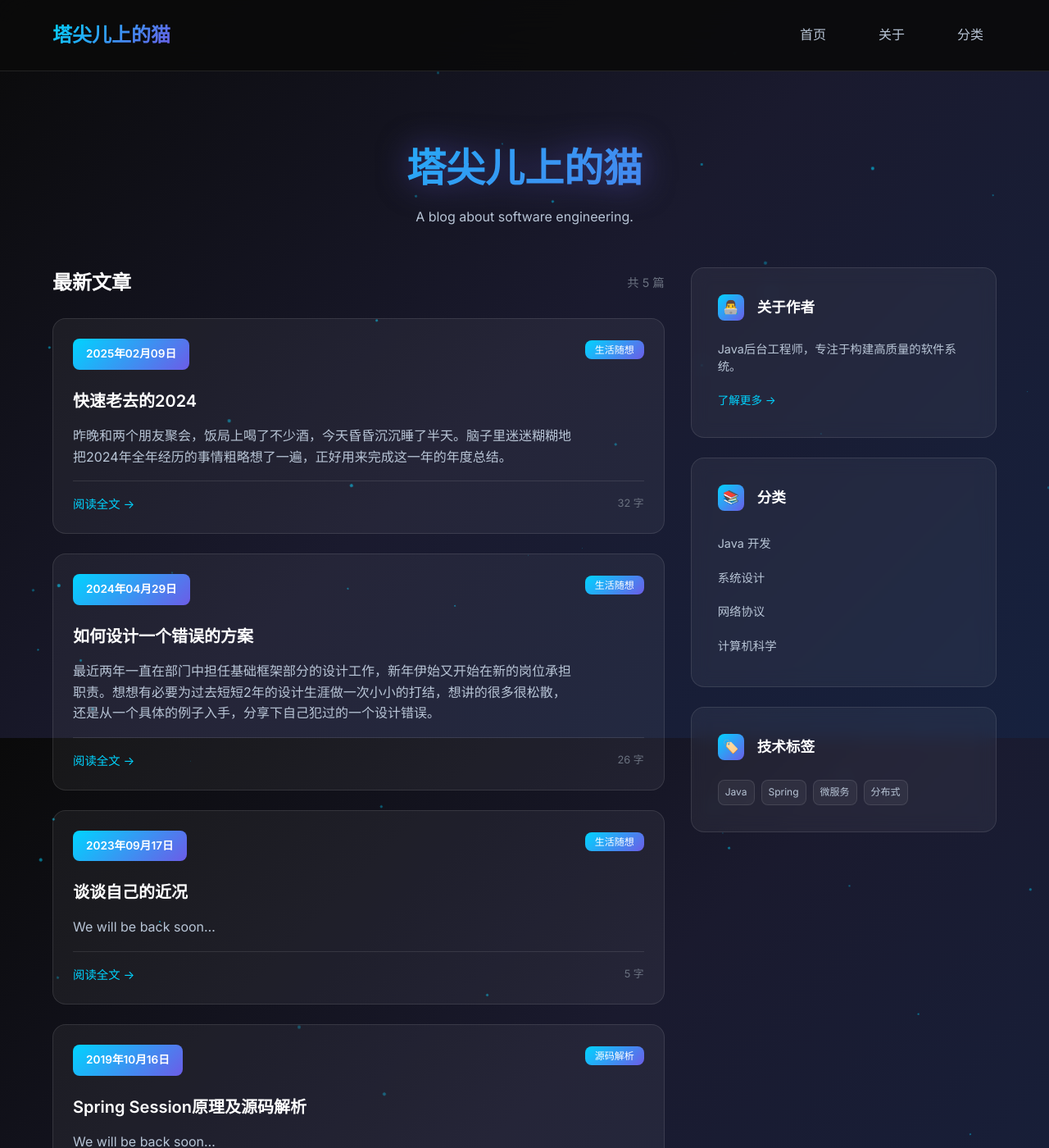
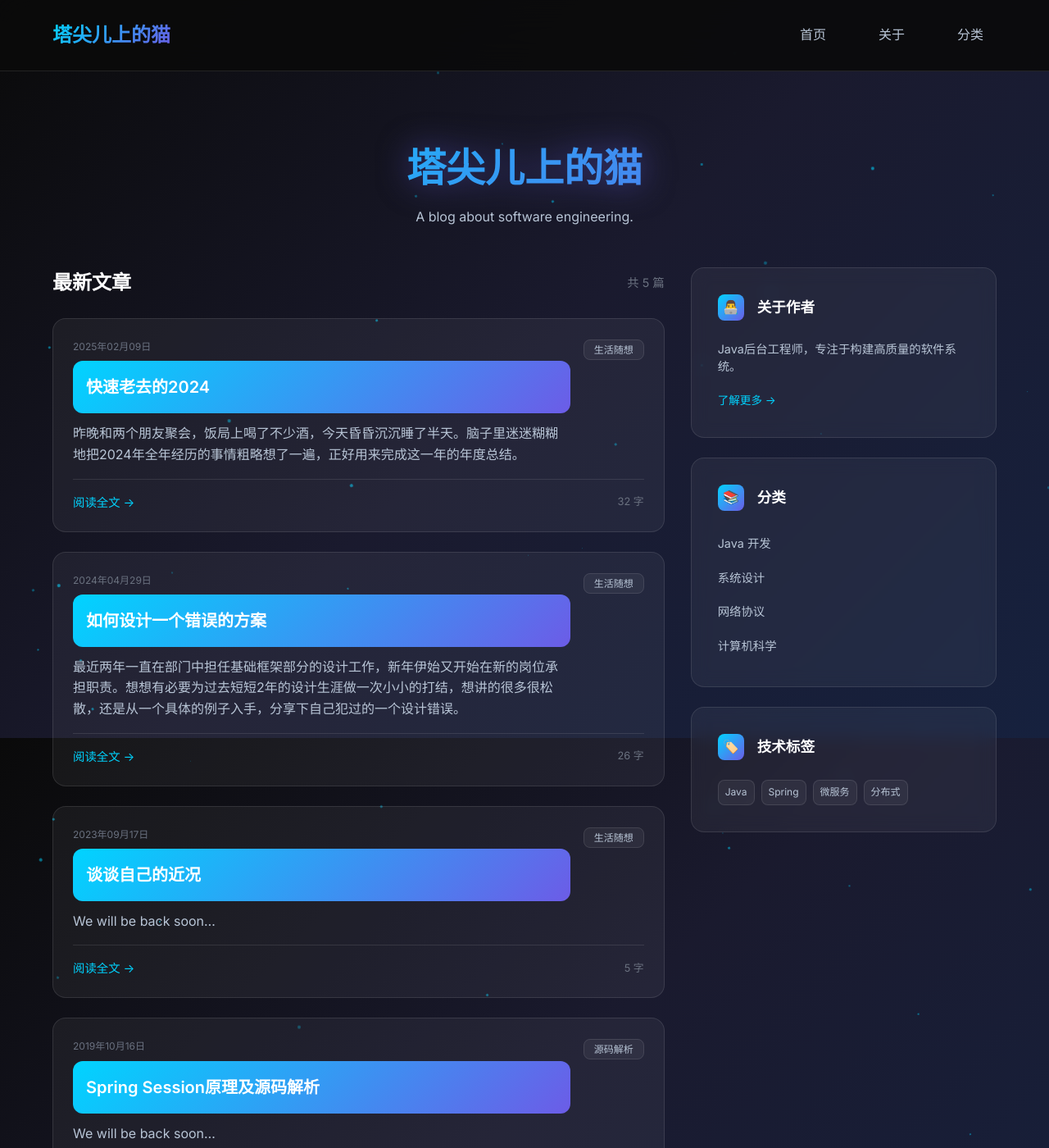
Before and after one commit to SpireCat/spirecat.github.io, a Jekyll site: the page built from index.markdown, in a window 1280 px wide and 1400 px high. Shown: the whole window at 82% size. Built offline with Jekyll 4.4.1, drawn with Linux system fonts in a browser that asks for light colours.

Commit message:
局部样式调整

```diff
--- a/_includes/modern-home.html
+++ b/_includes/modern-home.html
@@ -22,12 +22,12 @@
                     <div style="display: flex; justify-content: space-between; align-items: flex-start; margin-bottom: 1rem;">
                         <div style="flex: 1;">
                             {%- assign date_format = "%Y年%m月%d日" -%}
-                            <time class="post-date" style="font-size: 0.85rem;">{{ post.date | date: date_format }}</time>
-                            <h3 style="margin: 0.5rem 0;">
-                                <a class="post-link" href="{{ post.url | relative_url }}" style="font-size: 1.25rem; line-height: 1.4;">
+                            <time class="post-date-muted" style="font-size: 0.75rem; color: var(--text-muted); margin-bottom: 0.5rem; display: block;">{{ post.date | date: date_format }}</time>
+                            <div class="post-title-container" style="background: var(--accent-gradient); color: white; padding: 1rem; border-radius: var(--radius-md); margin-bottom: 0.75rem; display: flex; align-items: center; min-height: 4rem;">
+                                <a class="post-link" href="{{ post.url | relative_url }}" style="font-size: 1.25rem; line-height: 1; color: white; text-decoration: none; margin: 0; padding: 0; width: 100%; display: block;">
                                     {{ post.title | escape }}
                                 </a>
-                            </h3>
+                            </div>
                             {%- if post.excerpt -%}
                                 <div class="post-excerpt" style="margin-top: 0.75rem; line-height: 1.6;">
                                     {{ post.excerpt | strip_html | truncate: 200 }}
@@ -37,7 +37,7 @@
                         {%- if post.categories.size > 0 -%}
                             <div style="margin-left: 1rem;">
                                 {%- for category in post.categories limit:1 -%}
-                                    <span style="background: var(--accent-gradient); color: white; padding: 0.25rem 0.75rem; border-radius: var(--radius-sm); font-size: 0.75rem; white-space: nowrap;">
+                                    <span style="background: var(--card-bg); border: 1px solid var(--card-border); color: var(--text-secondary); padding: 0.25rem 0.75rem; border-radius: var(--radius-sm); font-size: 0.75rem; white-space: nowrap;">
                                         {{ category }}
                                     </span>
                                 {%- endfor -%}
--- a/public/css/modern-style.css
+++ b/public/css/modern-style.css
@@ -337,6 +337,41 @@ body {
   color: var(--accent-primary);
 }
 
+/* Post Title Container Styles */
+.post-title-container {
+  transition: all 0.3s ease;
+  position: relative;
+  overflow: hidden;
+}
+
+.post-title-container::before {
+  content: '';
+  position: absolute;
+  top: 0;
+  left: -100%;
+  width: 100%;
+  height: 100%;
+  background: linear-gradient(90deg, transparent, rgba(255, 255, 255, 0.2), transparent);
+  transition: left 0.5s ease;
+}
+
+.post-item:hover .post-title-container::before {
+  left: 100%;
+}
+
+.post-title-container:hover {
+  transform: translateY(-2px);
+  box-shadow: 0 4px 15px rgba(0, 212, 255, 0.3);
+}
+
+.post-title-container .post-link:hover {
+  color: rgba(255, 255, 255, 0.9) !important;
+}
+
+.post-date-muted {
+  transition: opacity 0.3s ease;
+}
+
 .post-excerpt {
   color: var(--text-secondary);
   line-height: 1.6;
```
